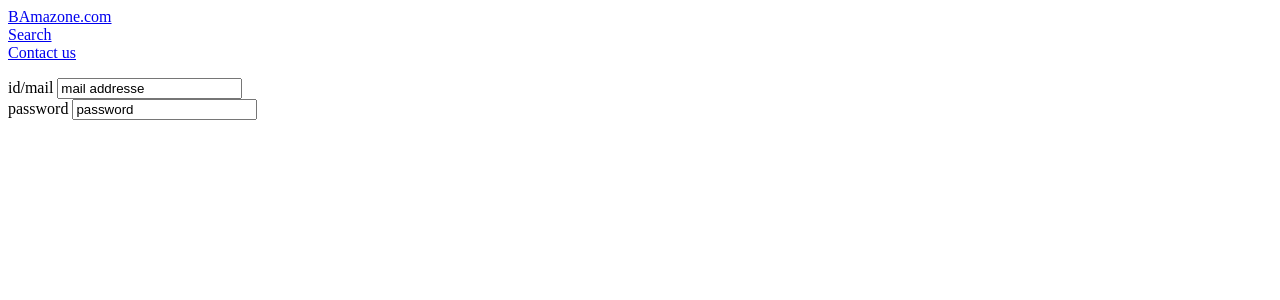
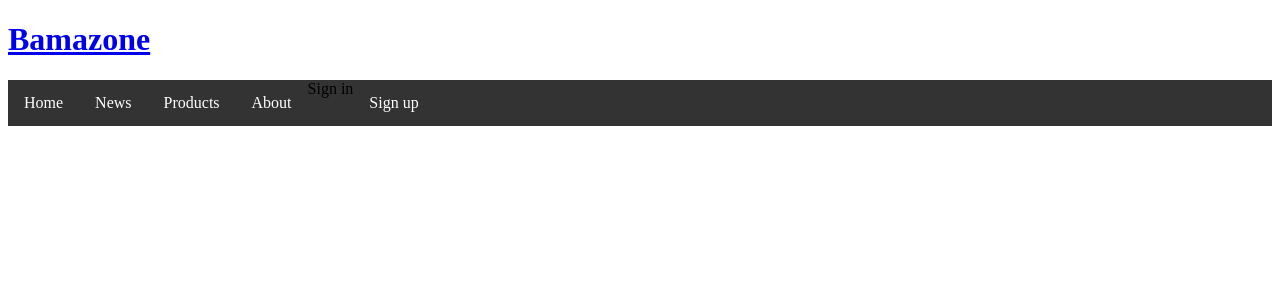
Before and after one commit to Jean-Loup-GREFF/BetterThanAmazone, a PHP site: page /header.php in a window 1280 px wide. Shown: the top 300 px of the page. Run offline with PHP 8.4, Linux system fonts and the light colour scheme.

Commit message:
header style
add css for header

```diff
--- a/header.php
+++ b/header.php
@@ -1,17 +1,22 @@
-<header><a id="headertitle" href="home.php">BAmazone.com</a>
-<nav>
-<div>
-<a href="search.php">Search</a>
-</div>
-<div class="header">
-<a href="contact.php">Contact us</a>
-<p>
-      id/mail
-      <input type="text" name="id" value="mail addresse"/><br />
-      password
-      <input type="text" name="mdp" value="password"/><br />
-      <br />
-  </p>
-</div>
-</nav>
-</header>
+<!DOCTYPE html>
+<html>
+    <head>
+
+      <meta charset="utf-8" />
+      <link rel="stylesheet" href="header.css" />
+
+      <title>Bamazone.com</title>
+
+      <h1><a href="default.asp">Bamazone</a></h1>
+
+      <ul>
+       <li><a href="default.asp">Home</a></li>
+       <li><a href="news.asp">News</a></li>
+       <li><a href="SearchProductList.php">Products</a></li>
+       <li><a href="about.asp">About</a></li>
+       <li>Sign in</li>
+       <li><a href="create_account.php">Sign up</li>
+      </ul>
+
+    </head>
+</html>
--- /dev/null
+++ b/src/CSS/header.css
@@ -0,0 +1,23 @@
+ul {
+  list-style-type: none;
+  margin: 0;
+  padding: 0;
+  overflow: hidden;
+  background-color: #333;
+}
+
+li {
+  float: left;
+}
+
+li a {
+  display: block;
+  color: white;
+  text-align: center;
+  padding: 14px 16px;
+  text-decoration: none;
+}
+
+li a:hover {
+  background-color: #111;
+}
```
